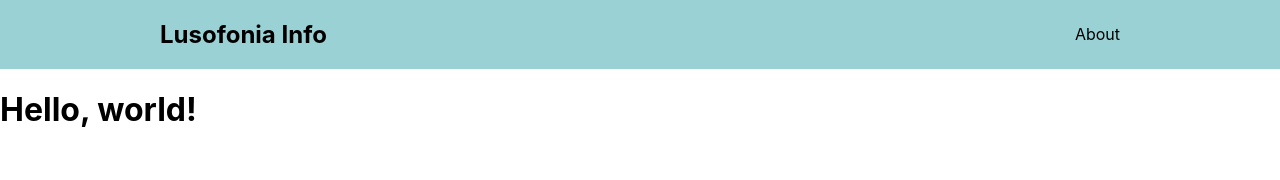
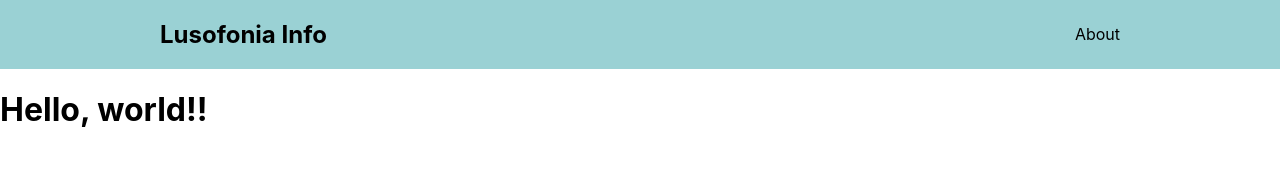
Before and after one commit to FabioNevez/MeteorologiaLuso, a React (Create React App) app: page / in a window 1280 px wide. Shown: the top 180 px of the page. Built offline with nearby package versions, Linux system fonts and the light colour scheme.

Commit message:
change stuffs

```diff
--- a/src/App.js
+++ b/src/App.js
@@ -6,7 +6,7 @@ function App() {
   return (<div>
 
     <Header />
-     <h1>Hello, world!</h1>
+     <h1>Hello, world!!</h1>
      <Footer />
 
    </div>);
```
